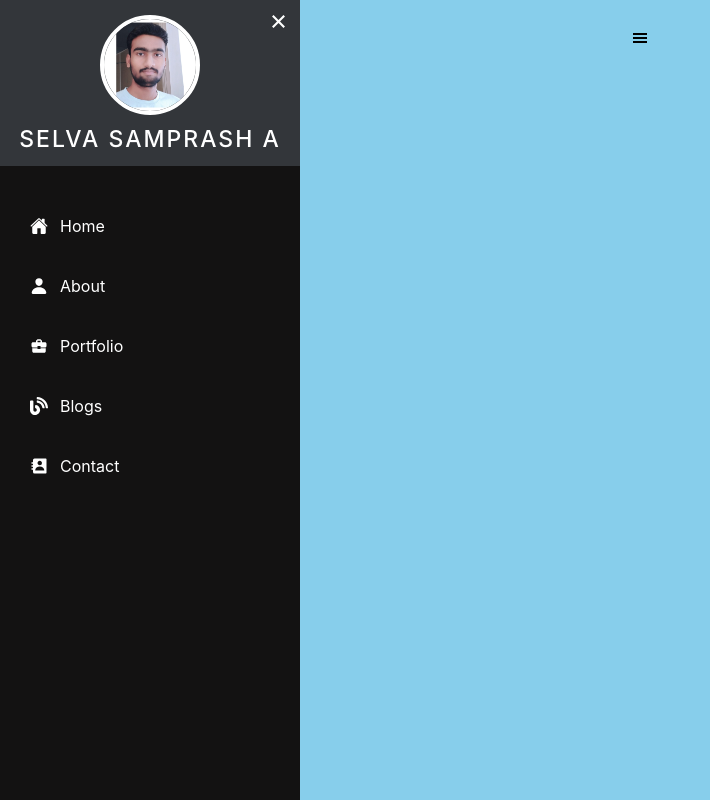
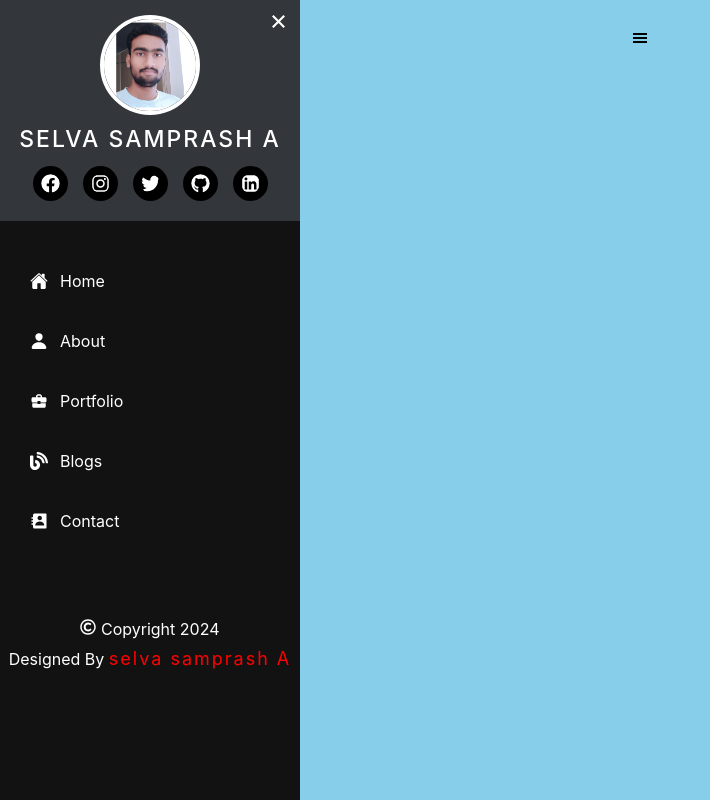
Before and after one commit to selva-arsl/portfolio_website, a React (Create React App) app in the folder p-project/portfolio_project/: page / in a window 1280 px wide. Shown: the whole page, without its empty margins (0-710 px from the left). Built offline with nearby package versions, Linux system fonts and the light colour scheme.

Commit message:
nav bar create

```diff
--- a/p-project/portfolio_project/src/css/navbar.css
+++ b/p-project/portfolio_project/src/css/navbar.css
@@ -1,18 +1,17 @@
-.menu-main{
+.menu-main {
     min-height: 100vh;
-
 }
 
-.sidebar{
+.sidebar {
     background-color: rgb(19, 18, 18);
-    width:300px;
+    width: 300px;
     height: 100vh;
     position: fixed;
-    top:0;
+    top: 0;
     overflow-y: auto;
-    transition:0.6s ease;
+    transition: 0.6s ease;
     transition-property: left;
-    color:white;
+    color: white;
     /* left: -300px; */
 }
 
@@ -21,7 +20,7 @@
 } */
 
 
-header{
+header {
     background-color: #33363a;
     display: flex;
     flex-direction: column;
@@ -29,64 +28,104 @@ header{
     padding-top: 15px;
 }
 
-header .img{
-    width:100px;
+header .img {
+    width: 100px;
     height: 100px;
     overflow: hidden;
     border-radius: 50%;
-    border:4px solid white;
+    border: 4px solid white;
 }
 
-header .img img{
+header .img img {
     width: 100%;
     height: 100%;
     object-fit: cover;
 }
 
-.close-btn{
-    position:absolute;
-    font-size:23px;
-    top:0;
-    right:0;
-    margin:10px;
+.close-btn {
+    position: absolute;
+    font-size: 23px;
+    top: 0;
+    right: 0;
+    margin: 10px;
 }
 
-header h1{
+header h1 {
     margin-top: 10px;
     text-align: center;
-    font-size:23px;
-    padding-bottom:13px;
+    font-size: 23px;
+    padding-bottom: 13px;
     letter-spacing: 2px;
     text-transform: uppercase;
     font-weight: 500;
 }
 
-.menu{
+.icons {
+    /* background-color: blue; */
+    display: flex;
+    justify-content: center;
+    align-items: center;
+    gap: 15px;
+    font-size: 18px;
+    cursor: pointer;
+    margin-bottom: 20px;
+
+}
+
+.icons .ic {
+    background-color: #000000;
+    width: 35px;
+    height: 35px;
+    padding: 8px;
+    border-radius: 50%;
+
+}
+
+
+.menu {
     width: 100%;
     margin-top: 30px;
 }
 
-.menu .item{
+.menu .item {
     cursor: pointer;
 }
 
 
-.menu .item a .icon{
+.menu .item a .icon {
     font-size: 18px;
 
 }
 
-.menu .item a{
-    color:white;
-    font-size:16px;
-    text-decoration:none;
+.menu .item a {
+    color: white;
+    font-size: 16px;
+    text-decoration: none;
     display: flex;
     align-items: center;
-    gap:12px;
+    gap: 12px;
     line-height: 60px;
-    padding-left:30px;
+    padding-left: 30px;
 }
 
-.menu .item a:hover{
+.menu .item a:hover {
     background-color: #33363a;
 }
+
+.bottom-part {
+    width: 100%;
+    height: 125px;
+    /* background-color:blueviolet; */
+    margin-top: 30px;
+    display: flex;
+    flex-direction: column;
+    justify-content: center;
+    align-items: center;
+    line-height: 30px;
+}
+
+.bottom-part p span {
+    color: red;
+    font-size: 18px;
+    letter-spacing: 2px;
+}
--- a/p-project/portfolio_project/src/navbar.js
+++ b/p-project/portfolio_project/src/navbar.js
@@ -8,6 +8,13 @@ import { IoPerson } from "react-icons/io5";
 import { MdBusinessCenter } from "react-icons/md";
 import { FaBlog } from "react-icons/fa";
 import { BiSolidContact } from "react-icons/bi";
+import { FaFacebook } from "react-icons/fa";
+import { FaInstagram } from "react-icons/fa";
+import { FaTwitter } from "react-icons/fa";
+import { FaGithub } from "react-icons/fa6";
+import { FaLinkedin } from "react-icons/fa";
+import { FaRegCopyright } from "react-icons/fa";
+
 
 class Nav_bar extends React.Component {
     render() {
@@ -33,6 +40,15 @@ class Nav_bar extends React.Component {
                                 <img src={Selva_db} alt="selva samprash A" />
                             </div>
                             <h1>selva samprash a</h1>
+
+                            <div className="icons">
+                                <FaFacebook className="ic facebook" />
+                                <FaInstagram className="ic instagram" />
+                                <FaTwitter className="ic twitter" />
+                                <FaGithub className="ic github" />
+                                < FaLinkedin className="ic linkedin" />
+
+                            </div>
                         </header>
 
                         {/* second part menu items */}
@@ -59,6 +75,14 @@ class Nav_bar extends React.Component {
 
                             </div>
                         </div>
+
+
+                        {/* Third part menu items */}
+
+                        <footer className="bottom-part">
+                            <p><FaRegCopyright className="copyright"/> Copyright 2024</p>
+                            <p> Designed By <span>selva samprash A</span> </p>
+                        </footer>
                     </div>
 
                 </div>
```
